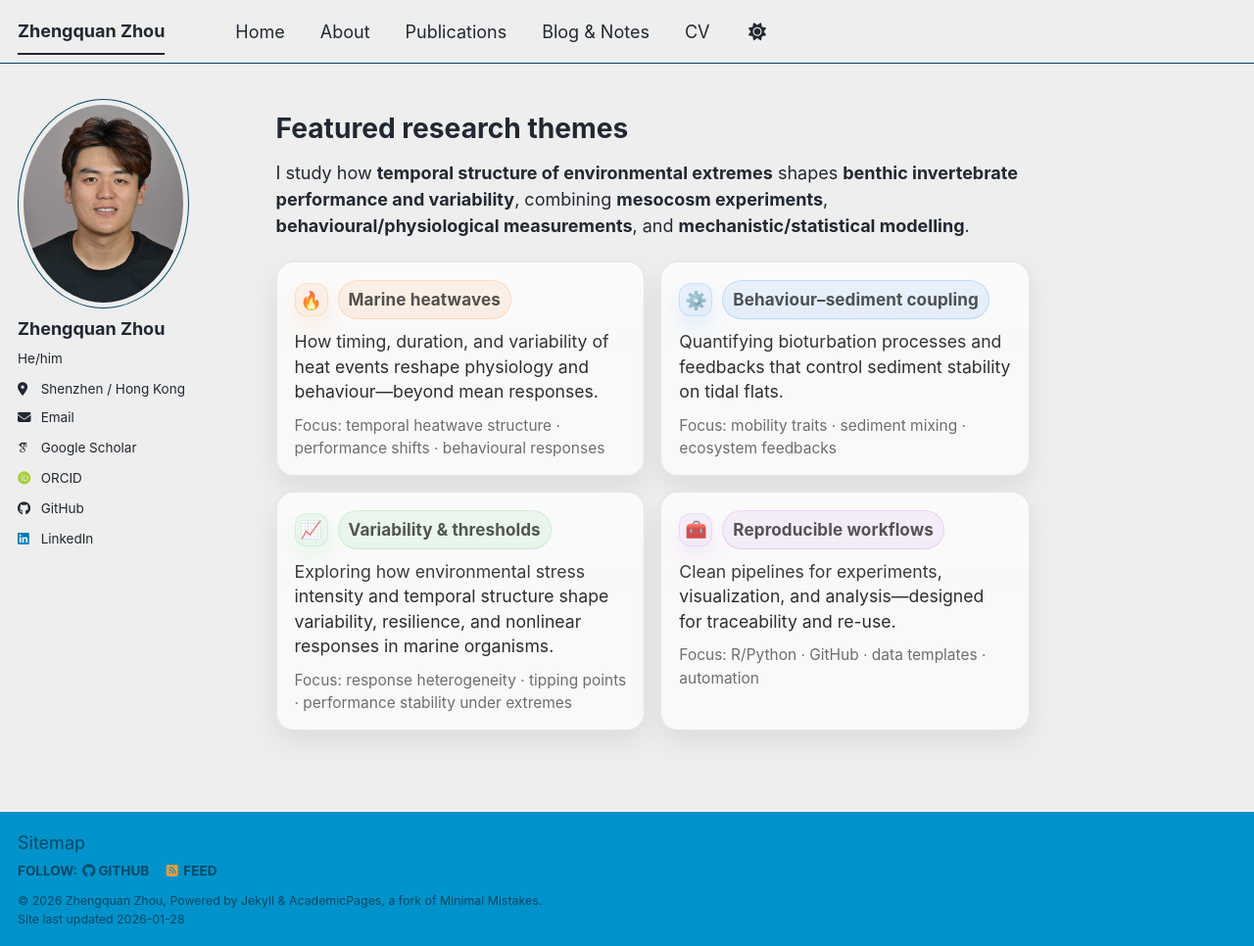
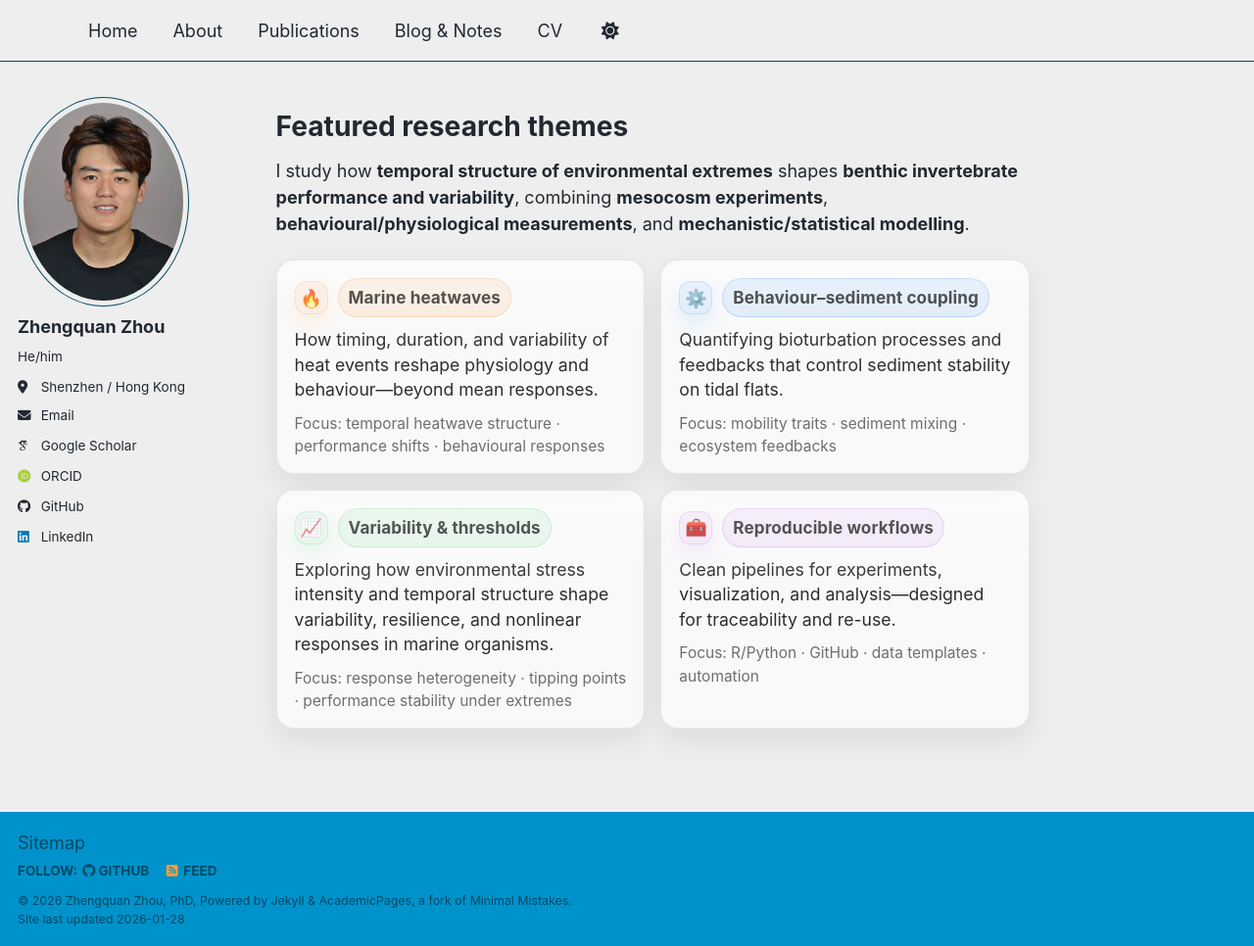
Before and after one commit to zqzhou7/zqzhou7.github.io, a Jekyll site: the page built from index.md, in a window 1280 px wide and 966 px high. Shown: the whole window at 98% size. Built offline with Jekyll 4.4.1, drawn with Linux system fonts in a browser that asks for light colours; some web fonts are replaced; a script bundle is joined from its source files by our own code; library files that are not in the unit come from our copies.

Commit message:
Update main page.

```diff
--- a/_config.yml
+++ b/_config.yml
@@ -9,9 +9,9 @@
 # Basic Site Settings
 locale                   : "en-US"
 site_theme               : "air" # The available themes options are "default", "air", "sunrise", "mint", "dirt" and "contrast"
-title                    : "Zhengquan Zhou"
+title                    : ""
 title_separator          : "-"
-name                     : &name "Zhengquan Zhou"
+name                     : &name "Zhengquan Zhou, PhD"
 description              : &description "Marine ecologist studying environmental variability, benthic ecosystems, and marine heatwaves."   # Update this with a general description of your site, this is the default if not overridden by a page
 url                      : https://zqzhou7.github.io # The base hostname & protocol for your site e.g. "https://[your GitHub username].github.io",
                                                            # or if you already have some other page hosted on Github then use "https://[your GitHub username].github.io/[Your Repo Name]"
```
